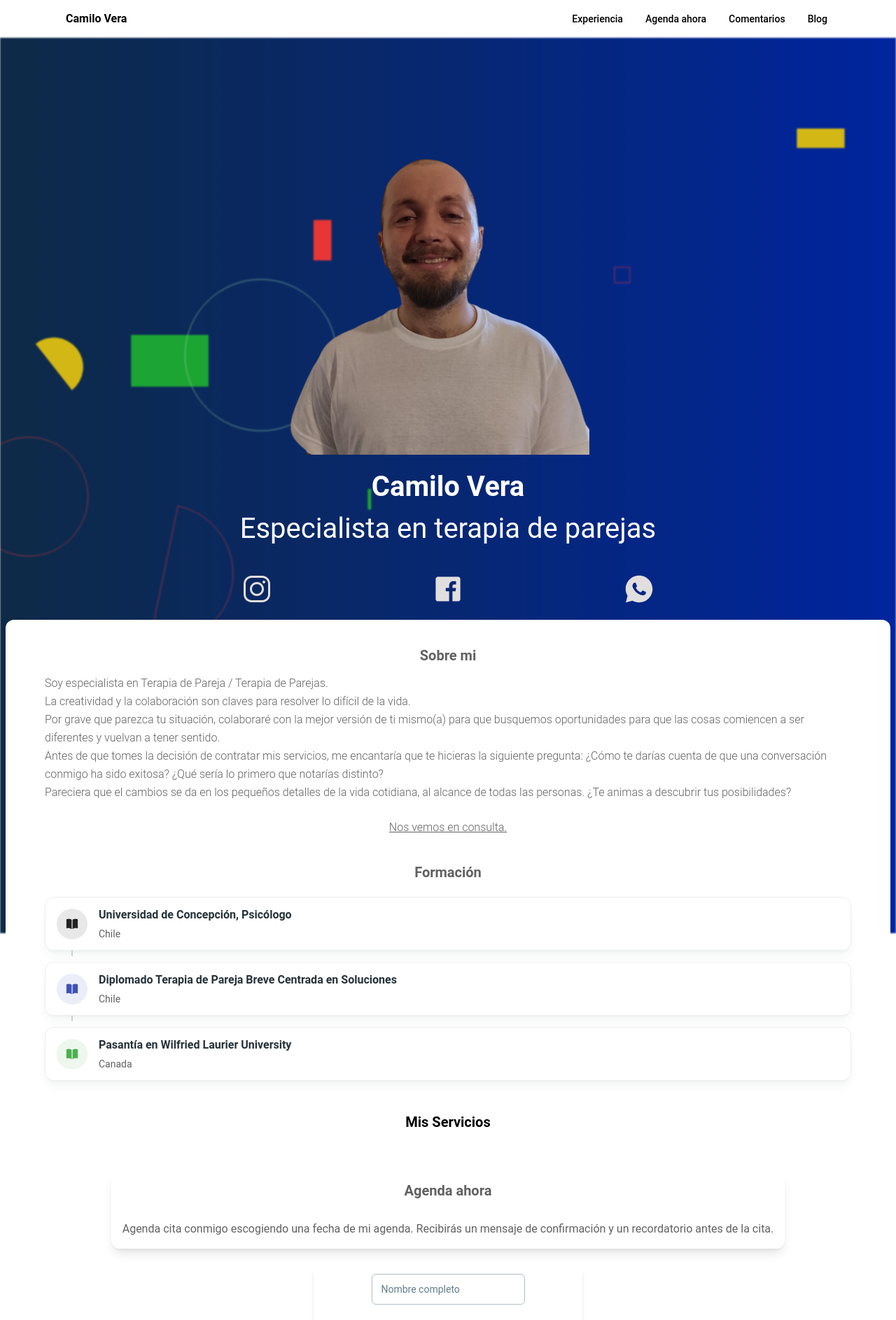
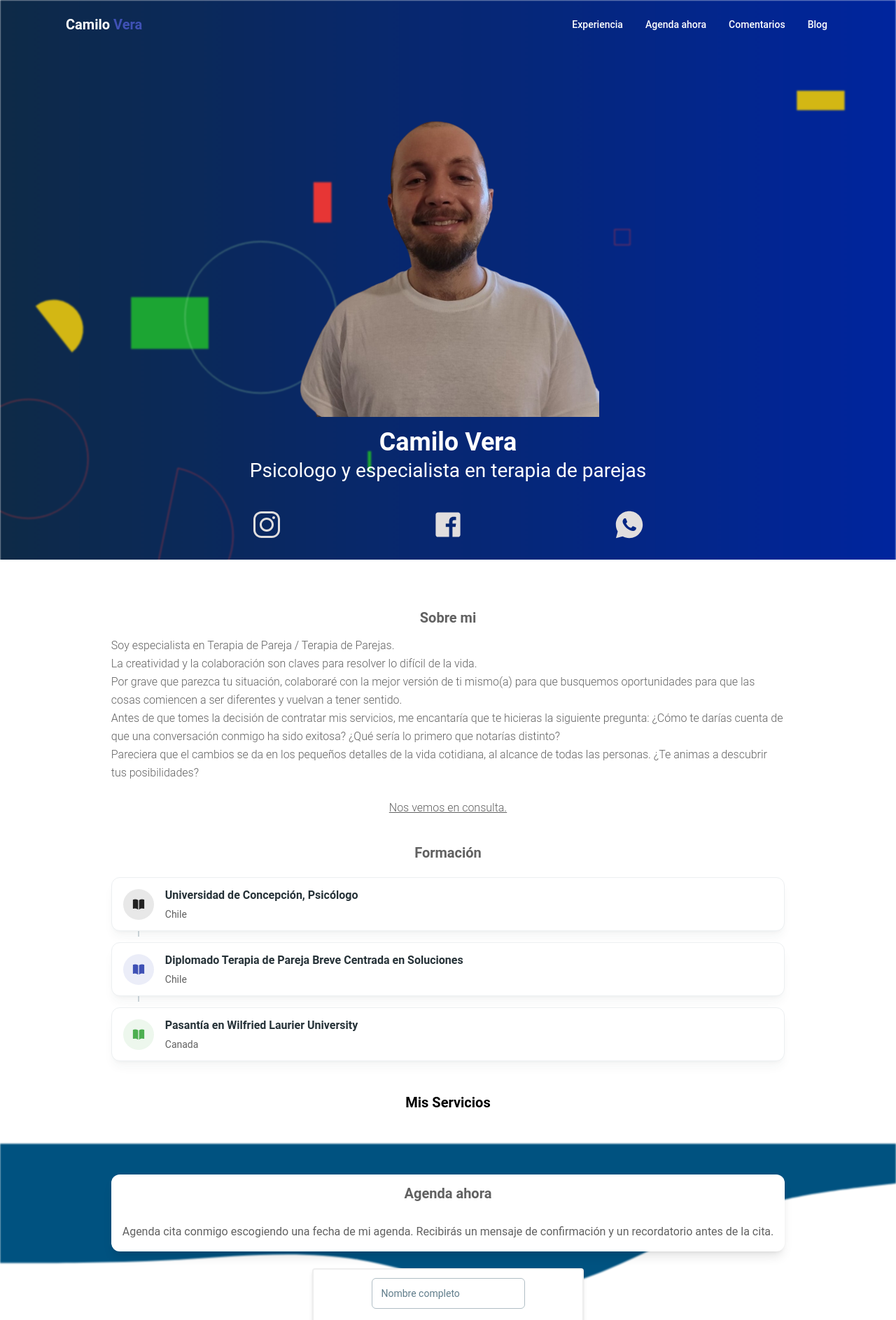
Before and after one commit to IgnacioToledoDev/cmt, a React (Vite) app: page / in a window 1280 px wide. Shown: the top 1887 px of the page at 70% size. Built offline with nearby package versions, Linux system fonts and the light colour scheme; what tailwindcss-animated would draw is missing.

Commit message:
update landing page with fixed bugs and new bugs xd

```diff
--- a/src/App.jsx
+++ b/src/App.jsx
@@ -7,7 +7,7 @@ import { Footer } from "./components/Footer";
 
 function App() {
   return (
-    <div className="overflow-auto">
+    <div className="overflow-hidden">
       <main>
         <Navigation />
         <div>
--- a/src/components/AboutMe.jsx
+++ b/src/components/AboutMe.jsx
@@ -10,8 +10,8 @@ import {
 /**TODO -> FIXED TEXT, DELETE TE P EXCEDED */
 export const AboutMe = () => {
   return (
-    <div className="w-auto h-full items-center justify-center ">
-      <Card className="mt-6 w-full md:px-8" shadow={false}>
+    <div className="block lg:flex w-auto h-full lg:items-center lg:justify-center">
+      <Card className="mt-6 w-full lg:w-[85%] md:px-8" shadow={false}>
         <CardBody>
           <Title title="Sobre mi" />
           <Typography>
--- a/src/components/Contact.jsx
+++ b/src/components/Contact.jsx
@@ -1,4 +1,5 @@
 import Title from "./Title";
+import Wave from "../../public/wave.svg";
 import {
   Card,
   CardBody,
@@ -12,9 +13,9 @@ import {
 
 export const Contact = () => {
   return (
-    <div className="relative z-30">
+    <div className="relative z-30 pt-8 lg:p-auto">
       <Card
-        className="flex mt-6 w-96 md:items-center md:justify-center md:w-screen md:h-full"
+        className="flex mt-6 w-96 md:items-center md:justify-center md:w-screen md:h-full z-30 bg-transparent"
         shadow={false}
       >
         <CardHeader>
@@ -25,7 +26,7 @@ export const Contact = () => {
           </p>
         </CardHeader>
         <CardBody>
-          <Card color="transparent" shadow={true}>
+          <Card className="shadow-md rounded border-2">
             <form className="mb-2 w-80 max-w-screen-lg sm:w-96 p-3 flex flex-col items-center justify-center">
               <div className="mb-4 flex flex-col gap-6">
                 <Input size="lg" label="Nombre completo" color="gray" />
@@ -58,6 +59,9 @@ export const Contact = () => {
           </Card>
         </CardBody>
       </Card>
+      <div className=" absolute object-cover top-0 bottom-0 w-full h-full blur-[1px]">
+        <img src={Wave} alt="Fondo armonico" />
+      </div>
     </div>
   );
 };
--- a/src/components/Experience.jsx
+++ b/src/components/Experience.jsx
@@ -11,7 +11,7 @@ import { BookOpenIcon } from "@heroicons/react/24/solid";
 
 export const Experience = () => {
   return (
-    <div className="w-full h-full">
+    <div className="w-full h-full lg:items-center lg:justify-center">
       <Title title="Formación" />
       <div className="w-[21rem] md:w-full md:items-center md:justify-center">
         <Timeline>
--- a/src/components/LandingHeader.jsx
+++ b/src/components/LandingHeader.jsx
@@ -7,41 +7,43 @@ import whattsap from "../assets/icons/whattsap.svg";
 
 export const LandingHeader = () => {
   return (
-    <section className=" h-screen w-screen relative text-center">
+    <section className=" h-screen w-screen relative text-center overflow-hidden">
       <div className="flex items-center h-full justify-center">
         <div className="z-30 relative h-full flex flex-col pt-24 animate-fade-up">
           <header className="flex flex-col text-white text-[20px] md:text-[40px] ">
-            <div className="w-[15rem] md:w-full pb-4">
+            <div className="w-[15rem] md:w-full pb-4  hidden lg:block">
               <img
                 src={camiloVeraBg}
                 alt="Camilo Vera, especialista en terapia de parejas"
               />
             </div>
-            <h2 className="font-bold">Camilo Vera</h2>
-            <p>Especialista en terapia de parejas</p>
+            <h2 className="font-bold text-2xl lg:text-4xl">Camilo Vera</h2>
+            <p className="lg:text-[28px]">
+              Psicologo y especialista en terapia de parejas
+            </p>
           </header>
           <footer>
-            <div className="flex pt-8  w-auto justify-between">
+            <div className="flex pt-8 mx-20 lg:mx-auto  w-auto justify-between  ">
               <img
                 src={instagram}
                 alt="Logo de Instagram"
-                className="cursor-pointer"
+                className="cursor-pointer w-[32px] lg:w-auto"
               />
               <img
                 src={facebook}
                 alt="Logo de Facebook"
-                className="cursor-pointer"
+                className="cursor-pointer w-[32px] lg:w-auto"
               />
               <img
                 src={whattsap}
                 alt="Logo de Whattsap"
-                className="cursor-pointer"
+                className="cursor-pointer w-[32px] lg:w-auto"
               />
             </div>
           </footer>
         </div>
       </div>
-      <div className=" absolute object-cover top-0 bottom-0 w-full h-full blur-[1px]">
+      <div className=" absolute object-cover object-center top-0 bottom-0 w-full h-full blur-[1px] ">
         <img src={background_check} alt="Fondo armonico" />
       </div>
     </section>
--- a/src/components/Navigation.jsx
+++ b/src/components/Navigation.jsx
@@ -10,12 +10,7 @@ import { Bars3Icon, XMarkIcon } from "@heroicons/react/24/outline";
 function NavList() {
   return (
     <ul className="my-2 flex flex-col g-2 lg:mb-0 lg:mt-0 lg:flex-row lg:items-center lg:gap-6">
-      <Typography
-        as="li"
-        variant="small"
-        color="black"
-        className="p-1 font-medium"
-      >
+      <Typography as="li" variant="small" className="p-1 font-medium">
         <a
           href="#"
           className="flex items-center hover:text-blue-500 transition-colors"
@@ -23,12 +18,7 @@ function NavList() {
           Experiencia
         </a>
       </Typography>
-      <Typography
-        as="li"
-        variant="small"
-        color="black"
-        className="p-1 font-medium"
-      >
+      <Typography as="li" variant="small" className="p-1 font-medium">
         <a
           href="#"
           className="flex items-center hover:text-blue-500 transition-colors"
@@ -36,12 +26,7 @@ function NavList() {
           Agenda ahora
         </a>
       </Typography>
-      <Typography
-        as="li"
-        variant="small"
-        color="black"
-        className="p-1 font-medium"
-      >
+      <Typography as="li" variant="small" className="p-1 font-medium">
         <a
           href="#"
           className="flex items-center hover:text-blue-500 transition-colors"
@@ -49,12 +34,7 @@ function NavList() {
           Comentarios
         </a>
       </Typography>
-      <Typography
-        as="li"
-        variant="small"
-        color="black"
-        className="p-1 font-medium"
-      >
+      <Typography as="li" variant="small" className="p-1 font-medium">
         <a
           href="#"
           className="flex items-center hover:text-blue-500 transition-colors"
@@ -81,20 +61,19 @@ export const Navigation = () => {
   }, []);
 
   return (
+    <div className="flex absolute z-30 mx-auto max-w-screen overflow-hidden px-6 py-2 w-screen top-0">
       <Navbar
         className="mx-auto max-w-screen-xl px-6 py-2 inset-0 z-40 relative top-0"
-      fullWidth={true}
-      shadow={false}
         color="transparent"
       >
-      <div className="flex items-center justify-between text-black ">
+        <div className="flex items-center justify-between text-white ">
           <Typography
             as="a"
             href="#"
-          variant="h6"
+            variant="h5"
             className="mr-4 cursor-pointer py-1.5"
           >
-          Camilo Vera
+            Camilo <span className="text-bold text-indigo-500">Vera</span>
           </Typography>
           <div className="hidden lg:block">
             <NavList />
@@ -116,5 +95,6 @@ export const Navigation = () => {
           <NavList />
         </Collapse>
       </Navbar>
+    </div>
   );
 };
```
Lines whose indentation alone changed are shown as unchanged.
